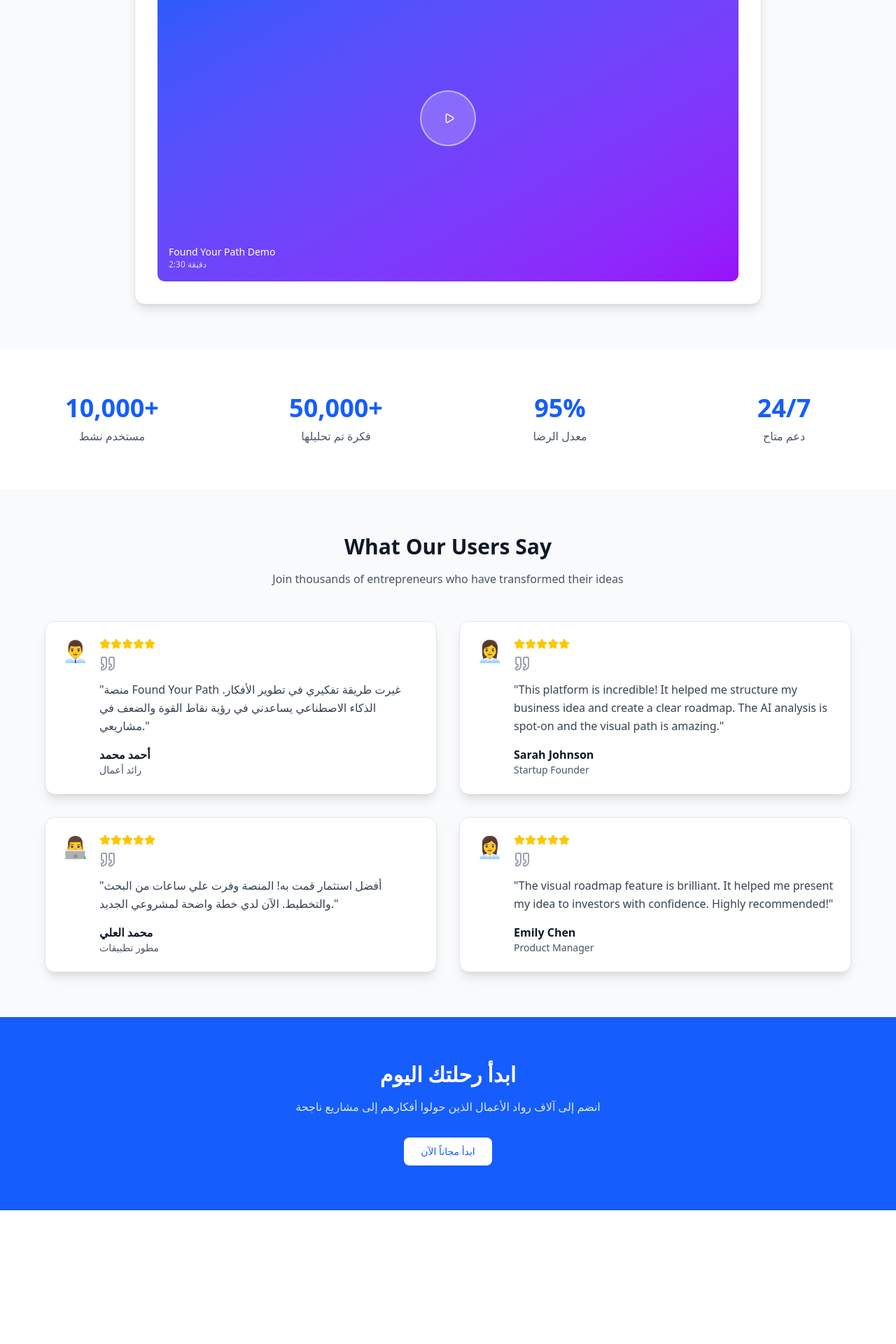
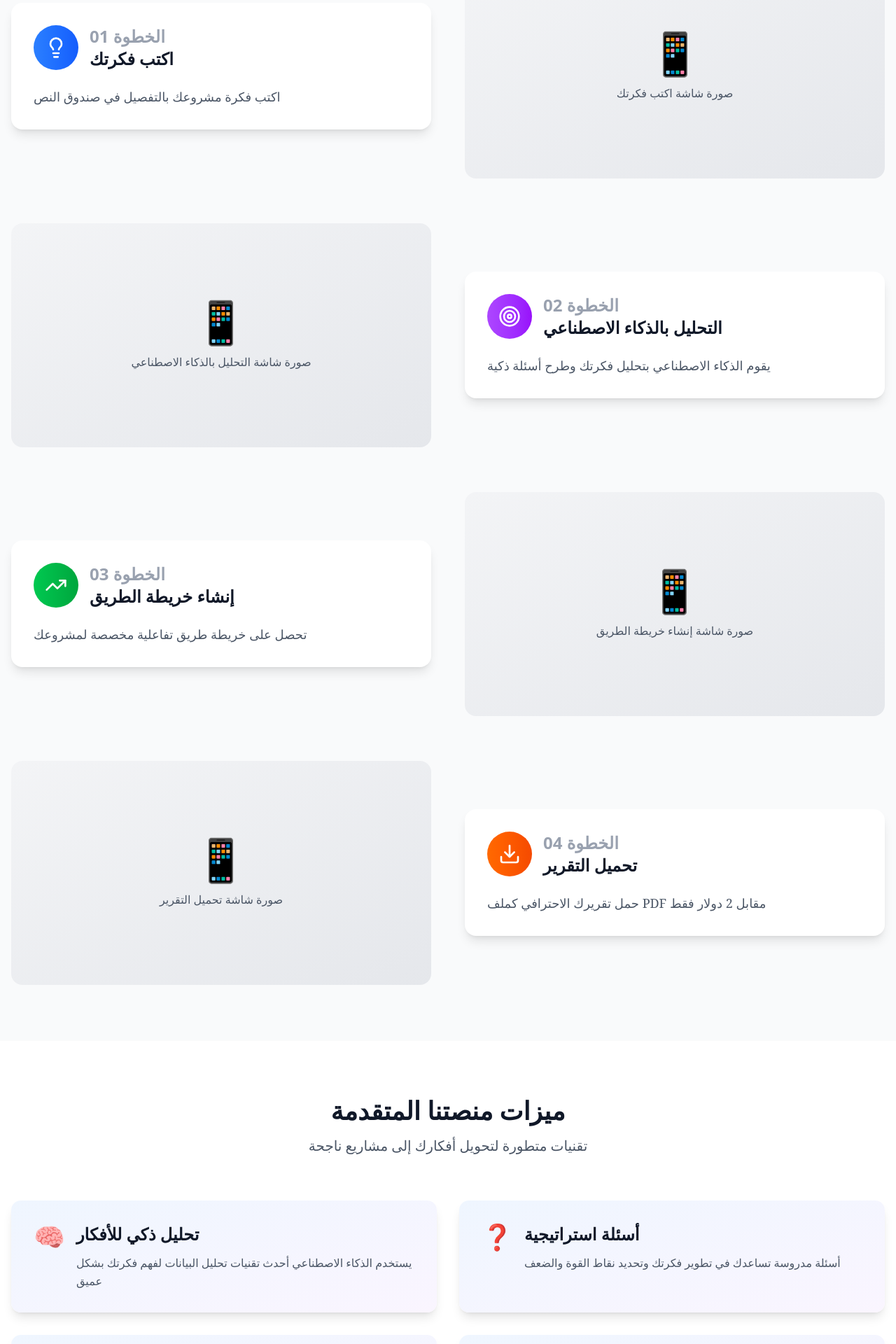
Before and after one commit to seiftd/path, a Next.js app: page /story in a window 1280 px wide. Shown: the part 660-2580 px from the top of the page at 70% size. Before the commit the page ends 2389 px from the top, so only its background shows below. Built offline with nearby package versions, Linux system fonts and the light colour scheme.

Commit message:
Create comprehensive story page with SaaS explanation, steps, and storyboard typography

```diff
--- a/src/app/story/page.tsx
+++ b/src/app/story/page.tsx
@@ -3,7 +3,7 @@
 import { useTranslation } from 'react-i18next';
 import { Card } from '@/components/ui/card';
 import { Button } from '@/components/ui/button';
-import { Play, Star, Quote, Users, TrendingUp, Award } from 'lucide-react';
+import { Play, Star, Quote, Users, TrendingUp, Award, ArrowRight, CheckCircle, Lightbulb, Target, FileText, Download } from 'lucide-react';
 import { useEffect, useState } from 'react';
 
 export default function StoryPage() {
@@ -13,6 +13,64 @@ export default function StoryPage() {
   useEffect(() => {
     setIsClient(true);
   }, []);
+
+  const steps = [
+    {
+      number: "01",
+      title: "اكتب فكرتك",
+      description: "اكتب فكرة مشروعك بالتفصيل في صندوق النص",
+      icon: <Lightbulb className="w-8 h-8" />,
+      image: "/api/placeholder/400/300",
+      color: "from-blue-500 to-blue-600"
+    },
+    {
+      number: "02",
+      title: "التحليل بالذكاء الاصطناعي",
+      description: "يقوم الذكاء الاصطناعي بتحليل فكرتك وطرح أسئلة ذكية",
+      icon: <Target className="w-8 h-8" />,
+      image: "/api/placeholder/400/300",
+      color: "from-purple-500 to-purple-600"
+    },
+    {
+      number: "03",
+      title: "إنشاء خريطة الطريق",
+      description: "تحصل على خريطة طريق تفاعلية مخصصة لمشروعك",
+      icon: <TrendingUp className="w-8 h-8" />,
+      image: "/api/placeholder/400/300",
+      color: "from-green-500 to-green-600"
+    },
+    {
+      number: "04",
+      title: "تحميل التقرير",
+      description: "حمل تقريرك الاحترافي كملف PDF مقابل 2 دولار فقط",
+      icon: <Download className="w-8 h-8" />,
+      image: "/api/placeholder/400/300",
+      color: "from-orange-500 to-orange-600"
+    }
+  ];
+
+  const features = [
+    {
+      title: "تحليل ذكي للأفكار",
+      description: "يستخدم الذكاء الاصطناعي أحدث تقنيات تحليل البيانات لفهم فكرتك بشكل عميق",
+      icon: "🧠"
+    },
+    {
+      title: "أسئلة استراتيجية",
+      description: "أسئلة مدروسة تساعدك في تطوير فكرتك وتحديد نقاط القوة والضعف",
+      icon: "❓"
+    },
+    {
+      title: "خريطة طريق تفاعلية",
+      description: "تصور بصري لخطوات تنفيذ مشروعك مع إمكانية التفاعل والتخصيص",
+      icon: "🗺️"
+    },
+    {
+      title: "تقرير احترافي",
+      description: "تقرير شامل يحتوي على تحليل السوق، الخطة المالية، والاستراتيجية",
+      icon: "📊"
+    }
+  ];
 
   const testimonials = [
     {
@@ -69,45 +127,131 @@ export default function StoryPage() {
       <section className="py-20 bg-white">
         <div className="container mx-auto px-4 text-center">
           <div>
-            <h1 className="text-5xl font-bold text-gray-900 mb-6">
+            <h1 className="text-6xl font-bold text-gray-900 mb-6" style={{ fontFamily: 'Georgia, serif' }}>
               {t('story.title')}
             </h1>
-            <p className="text-xl text-gray-600 mb-8 max-w-3xl mx-auto">
+            <p className="text-2xl text-gray-600 mb-8 max-w-4xl mx-auto" style={{ fontFamily: 'Georgia, serif' }}>
               {t('story.subtitle')}
             </p>
-            <p className="text-lg text-gray-700 max-w-4xl mx-auto leading-relaxed">
+            <p className="text-lg text-gray-700 max-w-5xl mx-auto leading-relaxed" style={{ fontFamily: 'Georgia, serif' }}>
               {t('story.description')}
             </p>
           </div>
         </div>
       </section>
 
-      {/* Video Section */}
-      <section className="py-16 bg-gray-50">
+      {/* How It Works Section */}
+      <section className="py-20 bg-gray-50">
         <div className="container mx-auto px-4">
-          <div className="text-center mb-12">
-            <h2 className="text-3xl font-bold text-gray-900 mb-4">
-              {t('story.videoTitle')}
+          <div className="text-center mb-16">
+            <h2 className="text-4xl font-bold text-gray-900 mb-4" style={{ fontFamily: 'Georgia, serif' }}>
+              كيف يعمل Found Your Path؟
             </h2>
-            <p className="text-gray-600 max-w-2xl mx-auto">
-              {t('story.videoDescription')}
+            <p className="text-xl text-gray-600 max-w-3xl mx-auto" style={{ fontFamily: 'Georgia, serif' }}>
+              رحلة بسيطة من الفكرة إلى الخطة التنفيذية
             </p>
           </div>
 
-          <div className="max-w-4xl mx-auto">
-            <Card className="p-8 bg-white shadow-lg">
-              <div className="relative aspect-video bg-gradient-to-br from-blue-600 to-purple-600 rounded-lg overflow-hidden">
+          <div className="space-y-16">
+            {steps.map((step, index) => (
+              <div key={index} className={`flex ${index % 2 === 0 ? 'flex-row' : 'flex-row-reverse'} items-center gap-12`}>
+                <div className="flex-1">
+                  <div className="bg-white rounded-2xl p-8 shadow-lg">
+                    <div className="flex items-center mb-6">
+                      <div className={`w-16 h-16 bg-gradient-to-r ${step.color} rounded-full flex items-center justify-center text-white mr-4`}>
+                        {step.icon}
+                      </div>
+                      <div>
+                        <span className="text-2xl font-bold text-gray-400">الخطوة {step.number}</span>
+                        <h3 className="text-2xl font-bold text-gray-900" style={{ fontFamily: 'Georgia, serif' }}>
+                          {step.title}
+                        </h3>
+                      </div>
+                    </div>
+                    <p className="text-lg text-gray-600 leading-relaxed" style={{ fontFamily: 'Georgia, serif' }}>
+                      {step.description}
+                    </p>
+                  </div>
+                </div>
+                <div className="flex-1">
+                  <div className="bg-gradient-to-br from-gray-100 to-gray-200 rounded-2xl p-8 h-80 flex items-center justify-center">
+                    <div className="text-center">
+                      <div className="text-6xl mb-4">📱</div>
+                      <p className="text-gray-600" style={{ fontFamily: 'Georgia, serif' }}>
+                        صورة شاشة {step.title}
+                      </p>
+                    </div>
+                  </div>
+                </div>
+              </div>
+            ))}
+          </div>
+        </div>
+      </section>
+
+      {/* Features Deep Dive */}
+      <section className="py-20 bg-white">
+        <div className="container mx-auto px-4">
+          <div className="text-center mb-16">
+            <h2 className="text-4xl font-bold text-gray-900 mb-4" style={{ fontFamily: 'Georgia, serif' }}>
+              ميزات منصتنا المتقدمة
+            </h2>
+            <p className="text-xl text-gray-600 max-w-3xl mx-auto" style={{ fontFamily: 'Georgia, serif' }}>
+              تقنيات متطورة لتحويل أفكارك إلى مشاريع ناجحة
+            </p>
+          </div>
+
+          <div className="grid md:grid-cols-2 gap-8">
+            {features.map((feature, index) => (
+              <Card key={index} className="p-8 bg-gradient-to-br from-blue-50 to-purple-50 border-0 shadow-lg">
+                <div className="flex items-start space-x-4">
+                  <div className="text-4xl">{feature.icon}</div>
+                  <div>
+                    <h3 className="text-2xl font-bold text-gray-900 mb-3" style={{ fontFamily: 'Georgia, serif' }}>
+                      {feature.title}
+                    </h3>
+                    <p className="text-gray-600 leading-relaxed" style={{ fontFamily: 'Georgia, serif' }}>
+                      {feature.description}
+                    </p>
+                  </div>
+                </div>
+              </Card>
+            ))}
+          </div>
+        </div>
+      </section>
+
+      {/* Video Section */}
+      <section className="py-20 bg-gray-50">
+        <div className="container mx-auto px-4">
+          <div className="text-center mb-16">
+            <h2 className="text-4xl font-bold text-gray-900 mb-4" style={{ fontFamily: 'Georgia, serif' }}>
+              شاهد منصتنا في العمل
+            </h2>
+            <p className="text-xl text-gray-600 max-w-3xl mx-auto" style={{ fontFamily: 'Georgia, serif' }}>
+              فيديو تعريفي يوضح كيف تحول منصتنا فكرة بسيطة إلى خطة عمل شاملة
+            </p>
+          </div>
+
+          <div className="max-w-6xl mx-auto">
+            <Card className="p-8 bg-white shadow-2xl">
+              <div className="relative aspect-video bg-gradient-to-br from-blue-600 to-purple-600 rounded-2xl overflow-hidden">
                 <div className="absolute inset-0 flex items-center justify-center">
                   <Button
                     size="lg"
-                    className="bg-white/20 hover:bg-white/30 text-white border-2 border-white/50 rounded-full w-20 h-20"
+                    className="bg-white/20 hover:bg-white/30 text-white border-2 border-white/50 rounded-full w-24 h-24 transition-all duration-300 hover:scale-110"
                   >
-                    <Play className="w-8 h-8 ml-1" />
+                    <Play className="w-10 h-10 ml-1" />
                   </Button>
                 </div>
-                <div className="absolute bottom-4 left-4 text-white">
-                  <p className="text-sm font-medium">Found Your Path Demo</p>
-                  <p className="text-xs opacity-80">2:30 دقيقة</p>
+                <div className="absolute bottom-6 left-6 text-white">
+                  <p className="text-lg font-medium" style={{ fontFamily: 'Georgia, serif' }}>Found Your Path - Demo</p>
+                  <p className="text-sm opacity-80">3:45 دقيقة</p>
+                </div>
+                <div className="absolute top-6 right-6">
+                  <div className="bg-black/50 text-white px-3 py-1 rounded-full text-sm">
+                    HD
+                  </div>
                 </div>
               </div>
             </Card>
@@ -137,40 +281,38 @@ export default function StoryPage() {
       </section>
 
       {/* Testimonials Section */}
-      <section className="py-16 bg-gray-50">
+      <section className="py-20 bg-gray-50">
         <div className="container mx-auto px-4">
-          <div className="text-center mb-12">
-            <h2 className="text-3xl font-bold text-gray-900 mb-4">
+          <div className="text-center mb-16">
+            <h2 className="text-4xl font-bold text-gray-900 mb-4" style={{ fontFamily: 'Georgia, serif' }}>
               {t('testimonials.title')}
             </h2>
-            <p className="text-gray-600 max-w-2xl mx-auto">
+            <p className="text-xl text-gray-600 max-w-3xl mx-auto" style={{ fontFamily: 'Georgia, serif' }}>
               {t('testimonials.subtitle')}
             </p>
           </div>
 
-          <div className="grid md:grid-cols-2 gap-8 max-w-6xl mx-auto">
+          <div className="grid md:grid-cols-2 gap-8 max-w-7xl mx-auto">
             {testimonials.map((testimonial, index) => (
-              <div
-                key={index}
-              >
-                <Card className="p-6 bg-white shadow-lg h-full">
-                  <div className="flex items-start space-x-4">
-                    <div className="text-3xl">{testimonial.avatar}</div>
+              <div key={index}>
+                <Card className="p-8 bg-white shadow-xl h-full border-0">
+                  <div className="flex items-start space-x-6">
+                    <div className="text-5xl">{testimonial.avatar}</div>
                     <div className="flex-1">
-                      <div className="flex items-center mb-2">
+                      <div className="flex items-center mb-4">
                         {[...Array(testimonial.rating)].map((_, i) => (
-                          <Star key={i} className="w-4 h-4 text-yellow-400 fill-current" />
+                          <Star key={i} className="w-5 h-5 text-yellow-400 fill-current" />
                         ))}
                       </div>
-                      <Quote className="w-6 h-6 text-gray-400 mb-3" />
-                      <p className="text-gray-700 mb-4 leading-relaxed">
+                      <Quote className="w-8 h-8 text-blue-400 mb-4" />
+                      <p className="text-gray-700 mb-6 leading-relaxed text-lg" style={{ fontFamily: 'Georgia, serif' }}>
                         "{testimonial.content}"
                       </p>
                       <div>
-                        <div className="font-semibold text-gray-900">
+                        <div className="font-bold text-gray-900 text-xl" style={{ fontFamily: 'Georgia, serif' }}>
                           {testimonial.name}
                         </div>
-                        <div className="text-sm text-gray-600">
+                        <div className="text-gray-600 text-lg" style={{ fontFamily: 'Georgia, serif' }}>
                           {testimonial.role}
                         </div>
                       </div>
@@ -184,21 +326,32 @@ export default function StoryPage() {
       </section>
 
       {/* CTA Section */}
-      <section className="py-16 bg-blue-600">
+      <section className="py-20 bg-gradient-to-r from-blue-600 to-purple-600">
         <div className="container mx-auto px-4 text-center">
           <div>
-            <h2 className="text-3xl font-bold text-white mb-4">
+            <h2 className="text-5xl font-bold text-white mb-6" style={{ fontFamily: 'Georgia, serif' }}>
               ابدأ رحلتك اليوم
             </h2>
-            <p className="text-blue-100 mb-8 max-w-2xl mx-auto">
+            <p className="text-blue-100 mb-10 max-w-3xl mx-auto text-xl" style={{ fontFamily: 'Georgia, serif' }}>
               انضم إلى آلاف رواد الأعمال الذين حولوا أفكارهم إلى مشاريع ناجحة
             </p>
-            <Button
-              size="lg"
-              className="bg-white text-blue-600 hover:bg-gray-100"
-            >
-              ابدأ مجاناً الآن
-            </Button>
+            <div className="flex flex-col sm:flex-row gap-4 justify-center items-center">
+              <Button
+                size="lg"
+                className="bg-white text-blue-600 hover:bg-gray-100 px-8 py-4 text-lg font-bold"
+                style={{ fontFamily: 'Georgia, serif' }}
+              >
+                ابدأ مجاناً الآن
+              </Button>
+              <Button
+                size="lg"
+                variant="outline"
+                className="border-white text-white hover:bg-white hover:text-blue-600 px-8 py-4 text-lg font-bold"
+                style={{ fontFamily: 'Georgia, serif' }}
+              >
+                شاهد الفيديو التعريفي
+              </Button>
+            </div>
           </div>
         </div>
       </section>
```
